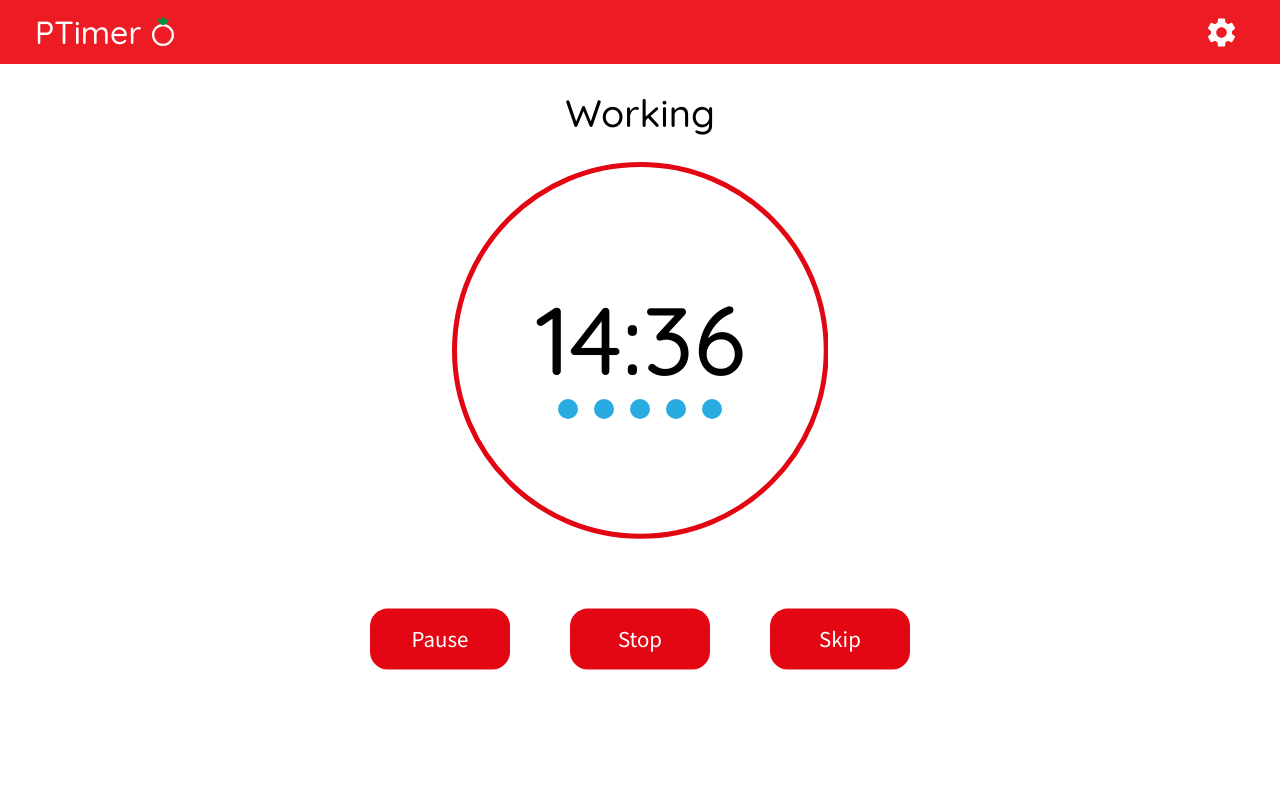
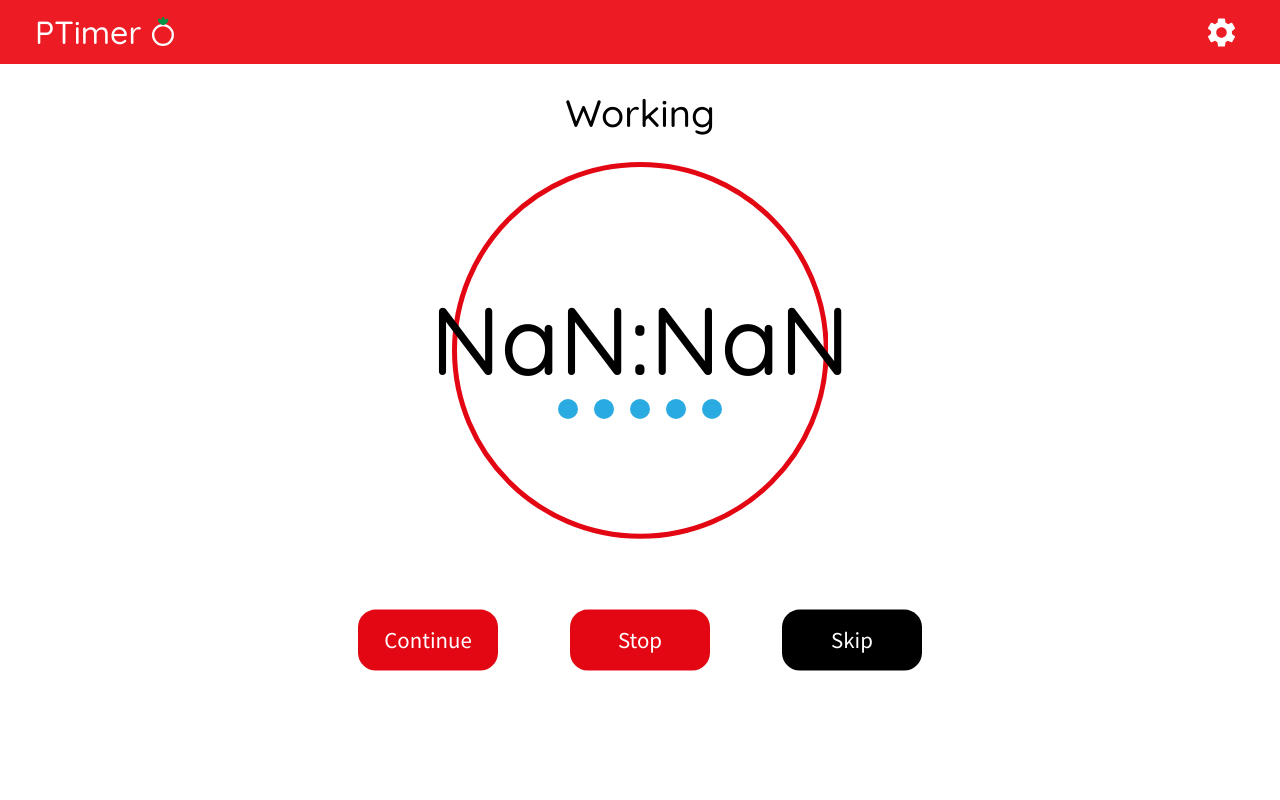
Before and after one commit to t-kovalskii/PTimer, a React (Create React App) app in the folder frontend/: page / in a window 1280 px wide. Shown: the top 800 px of the page. Built offline with nearby package versions, Linux system fonts and the light colour scheme.

Commit message:
Making timer run and pause

```diff
--- a/frontend/src/components/Button.js
+++ b/frontend/src/components/Button.js
@@ -6,9 +6,12 @@ import ButtonImage from './svg/button';
 class Button extends React.Component {
   render() {
     return (
-      <div className="button">
-        <ButtonImage size={this.props.size} caption={this.props.caption} />
-      </div>
+      <button className="button" onClick={this.props.onClick}>
+        <ButtonImage
+          id={this.props.id} size={this.props.size}
+          caption={this.props.caption} color={this.props.color}
+        />
+      </button>
     );
   }
 }
--- a/frontend/src/components/Buttons.js
+++ b/frontend/src/components/Buttons.js
@@ -7,9 +7,17 @@ class Buttons extends React.Component {
     return (
       <div className="buttons">
         {
-          // temporary
           ['Pause', 'Stop', 'Skip'].map((caption, key) => {
-            return <Button size={140} caption={caption} key={key} />
+            let color = '#E30613';
+            let buttonCaption = caption;
+
+            if (key === 0) buttonCaption = this.props.leftButtonCaption;
+            if (key === 2) color = this.props.rightButtonColor;
+
+            return <Button
+              id={caption.toLowerCase()} size={140} caption={buttonCaption} key={key}
+              onClick={this.props.onClick} color={color}
+            />
           })
         }
       </div>
--- a/frontend/src/components/Main.js
+++ b/frontend/src/components/Main.js
@@ -9,18 +9,106 @@ import '../css/layout/main.css';
 import '../css/style/main.css';
 
 class Main extends React.Component {
+  constructor(props) {
+    super(props);
+
+    this.workCounter = 0;
+    this.settings = {
+      taskColors: {
+        working: '#E30613',
+        break: '009245',
+        long_break: '29ABE2'
+      },
+    };
+    this.state = {
+      currentTask: 'working',
+      onPause: true
+    };
+
+    this.setSettings = this.setSettings.bind(this);
+    this.onTimerFinish = this.onTimerFinish.bind(this);
+    this.setCurrentTask = this.setCurrentTask.bind(this);
+    this.calculateNextTask = this.calculateNextTask.bind(this);
+    this.handleClick = this.handleClick.bind(this);
+
+    // reading cookies beforehand
+    this.setSettings();
+  }
+
+  shouldComponentUpdate() {
+    this.setSettings();
+    return true;
+  }
+
+  setSettings() {
+    let settings = {};
+    for (let cookie of document.cookie.split('; ')) {
+      let [name, value] = cookie.split('=');
+      settings[name] = value;
+    }
+    this.settings = Object.assign(this.settings, settings);
+  }
+
+  onTimerFinish() {
+    if (this.currentTask === 'working') {
+      this.workCounter ++;
+    }
+    this.setCurrentTask(
+      this.calculateNextTask()
+    );
+    if (this.workCounter === this.settings.pomodoros) {
+      this.workCounter = 0;
+    }
+  }
+
+  calculateNextTask() {
+    if (this.workCounter === this.settings.pomodoros) {
+      return 'long_break';
+    } else {
+      return this.state.currentTask === 'working' ? 'break' : 'working';
+    }
+  }
+
+  setCurrentTask(task) {
+    this.setState({currentTask: task});
+  }
+
+  handleClick(event) {
+    switch (event.target.id) {
+      case 'pause':
+        this.setState(state => {
+          return {onPause: !state.onPause};
+        });
+        break;
+      case 'stop':
+        this.setCurrentTask(this.state.currentTask);
+        break;
+      case 'skip':
+        // calling timer finish event handler
+        this.onTimerFinish();
+        break;
+      default:
+        break;
+    }
+  }
+
   render() {
     return (
       <main className="maincontent">
         <span className="timerstate">
-          {/* should be dealt with when implementing states */}
-          Working
+          {this.state.currentTask[0].toUpperCase() + this.state.currentTask.slice(1).split('_').join(' ')}
         </span>
         <section className="timersection">
-          <Timer />
+          <Timer
+            settings={this.settings} onFinish={this.onTimerFinish}
+            currentTask={this.state.currentTask} onPause={this.state.onPause}
+          />
         </section>
         <section className="buttonssection">
-          <Buttons />
+          <Buttons
+            onClick={this.handleClick} leftButtonCaption={this.state.onPause ? 'Continue' : 'Pause'}
+            rightButtonColor={this.settings.taskColors[this.calculateNextTask()]}
+          />
         </section>
       </main>
     );
--- a/frontend/src/components/Timer.js
+++ b/frontend/src/components/Timer.js
@@ -9,28 +9,33 @@ class Timer extends React.Component {
   constructor(props) {
     super(props);
 
+    this.interval = null;
     this.state = {
-      secondsLeft: null,
-      settings: null,
-      currentTask: null,
+      secondsLeft: parseInt(props.settings[props.currentTask]) * 60
     };
-
-    this.initState = this.initState.bind(this);
   }
 
-  componentDidMount() {
-    this.initState();
-  }
-
-  initState() {
-
+  shouldComponentUpdate(nextProps, nextState) {
+    console.log('should');
+    if (this.props.onPause !== nextProps.onPause) {
+      if (!nextProps.onPause) {
+        this.interval = setInterval(() => {
+          this.setState(state => {
+            return {secondsLeft: state.secondsLeft - 1};
+          });
+        }, 1000);
+      } else {
+        clearInterval(this.interval);
+      }
+    }
+    return true;
   }
 
   render() {
     return (
       <div className="timer">
-        <TimerImage />
-        <TimerFace />
+        <TimerImage color={this.props.settings.taskColors[this.props.currentTask]} />
+        <TimerFace seconds={this.state.secondsLeft} />
       </div>
     );
   }
--- a/frontend/src/components/TimerFace.js
+++ b/frontend/src/components/TimerFace.js
@@ -5,13 +5,27 @@ import WorkCircle from './svg/workCircle';
 /* Time left label and colored circles at the center
 *  of the timer */
 class TimerFace extends React.Component {
+  formatTime(total) {
+    // consider remaking
+    let minutes = Math.floor(total / 60);
+    let seconds = total % 60;
+
+    if ((seconds + '').length === 1) {
+      seconds = '0' + seconds;
+    }
+    if ((minutes + '').length === 1) {
+      minutes = '0' + minutes;
+    }
+
+    return [minutes + '', seconds + ''].join(':');
+  }
+
   render() {
     return (
       <div className="timerFaceBox">
         <div className="timerFace">
           <span className="timeLabel">
-            {/* should be remade when making states */}
-            14:36
+            {this.formatTime(this.props.seconds)}
           </span>
           <div className="workCircles">
             {/* temporary */}
--- a/frontend/src/components/svg/button.js
+++ b/frontend/src/components/svg/button.js
@@ -8,11 +8,11 @@ class ButtonImage extends React.Component {
         width={this.props.size + 'px'} height={this.props.size + 'px'} viewBox="0 0 490.5 213.8"
         style={{enableBackground: 'new 0 0 490.5 213.8'}} xmlSpace="preserve"
       >
-        <path className="buttonPath" style={{fill: /* should be set by state */'#E30613'}}
+        <path id={this.props.id} className="buttonPath" style={{fill: this.props.color}}
           d="M428.1,213.8H62.4C27.9,213.8,0,185.9,0,151.4v-89C0,27.9,27.9,0,62.4,0h365.7c34.5,0,62.4,27.9,62.4,62.4v89
           C490.5,185.8,462.6,213.8,428.1,213.8z"
         />
-        <text className="buttonCaption" x="50%" y="50%" dominantBaseline="central" textAnchor="middle">
+        <text id={this.props.id} className="buttonCaption" x="50%" y="50%" dominantBaseline="central" textAnchor="middle">
           {this.props.caption}
         </text>
       </svg>
--- a/frontend/src/components/svg/timerImage.js
+++ b/frontend/src/components/svg/timerImage.js
@@ -12,7 +12,7 @@ class TimerImage extends React.Component {
         <path className="timerPath"
           style=
           {{
-            fill: 'none', stroke: /*should be dealt with when implementing states */'#E20613',
+            fill: 'none', stroke: this.props.color,
             strokeWidth: 5, strokeMiterlimit: 10
           }}
           d="M374.23,188.37c0,102.65-83.21,185.87-185.87,185.87S2.5,291.02,2.5,188.37S85.71,2.5,188.36,2.5
--- a/frontend/src/css/style/main.css
+++ b/frontend/src/css/style/main.css
@@ -11,6 +11,11 @@
 }
 
 /* Buttons */
+.button {
+  background: none;
+  border: none;
+  outline: none;
+}
 .buttonCaption {
   font-family: 'Source Sans Pro', sans-serif;
   font-size: 80px;
```
